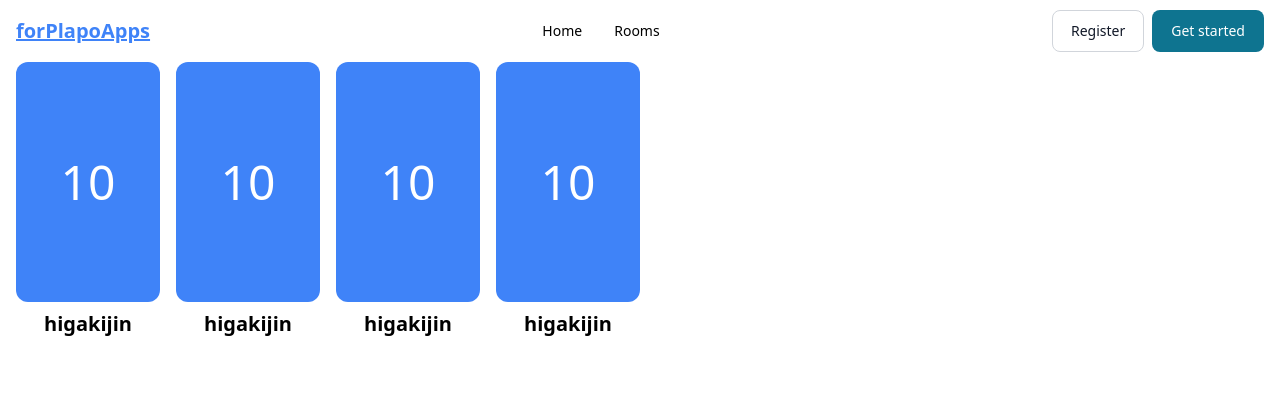
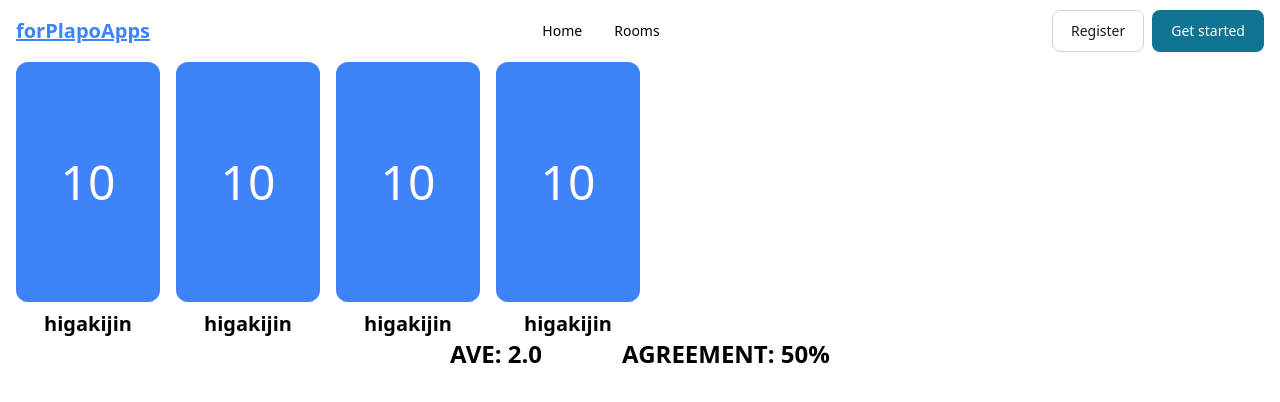
Before and after one commit to forPlapoApps/old-client-next, a Next.js app: page /rooms/1/plapo in a window 1280 px wide. Shown: the top 402 px of the page. Built offline with nearby package versions, Linux system fonts and the light colour scheme.

Commit message:
feat: create PlapoCalcutationResutls #23

```diff
--- a/src/pages/rooms/[roomId]/plapo.tsx
+++ b/src/pages/rooms/[roomId]/plapo.tsx
@@ -1,5 +1,6 @@
 import Layout from "@/core/layouts/Layout";
 import PlapoArena from "@/plapos/components/PlapoArena";
+import PlapoCalcurationResults from "@/plapos/components/PlapoCalcurationResults";
 import { NextPage } from "next";
 
 const PlapoPage: NextPage = () => {
@@ -7,6 +8,7 @@ const PlapoPage: NextPage = () => {
     <Layout>
       <div>
         <PlapoArena />
+        <PlapoCalcurationResults />
       </div>
     </Layout>
   )
--- /dev/null
+++ b/src/plapos/components/PlapoCalcurationResults.tsx
@@ -0,0 +1,12 @@
+const PlapoCalcurationResults = () => {
+  return (
+    <div className="font-semibold flex text-2xl">
+      <div className="mx-auto flex gap-20">
+        <span>AVE: 2.0</span>
+        <span>AGREEMENT: 50%</span>
+      </div>
+    </div>
+  );
+};
+
+export default PlapoCalcurationResults;
```
